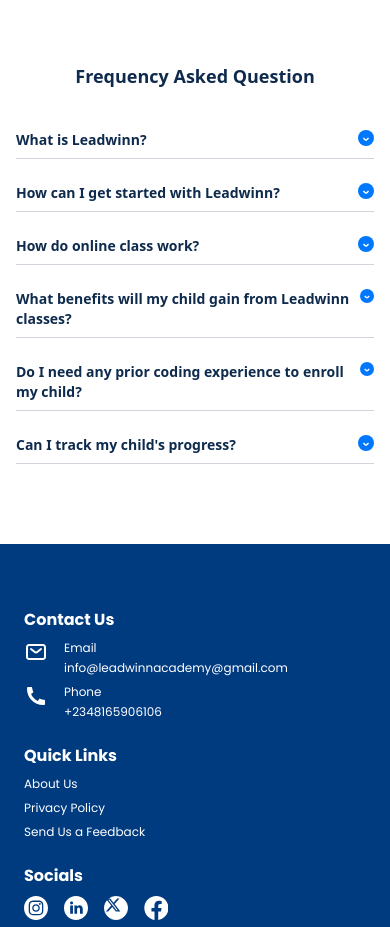
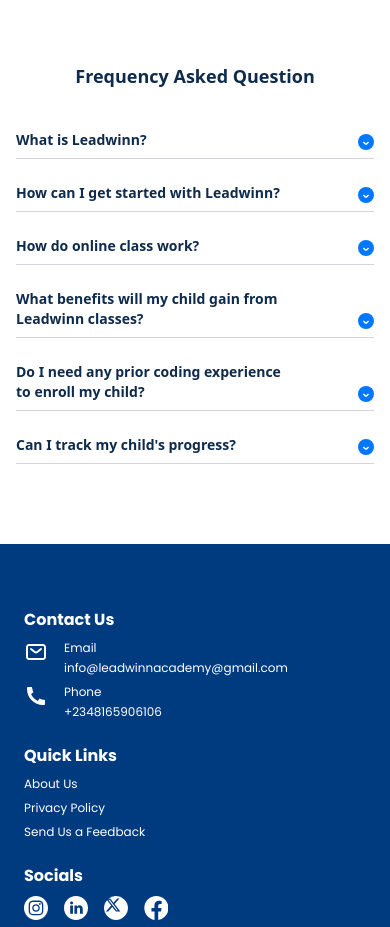
Before and after one commit to Adeleyeha-17/Leadwinn-Academy, a React (Vite) app: page / in a window 390 px wide. Shown: the part 782-1709 px from the top of the page. Built offline with nearby package versions, Linux system fonts and the light colour scheme.

Commit message:
updated faq

```diff
--- a/src/components/Faq/Faq.tsx
+++ b/src/components/Faq/Faq.tsx
@@ -41,10 +41,10 @@ export const Faq: React.FC = () => {
                   onClick={
                      () => toggleTab(index + 1)
                }>
-                  <h3 className='text-head-black text-sm sm:text-lg font-bold focus:border-none'>{
+                  <h3 className='text-head-black w-3/4 sm:w-full text-sm sm:px-0 sm:text-lg font-bold focus:border-none'>{
                      `${data.title}?`
                   }</h3>
-                  <span>{
+                  <span className="w-1/4 flex items-end justify-end">{
                      activeAccordion === index + 1 ? <img src="./accordionBtnUp.svg" className='w-4 sm:w-8'/> : <img src="./accordionBtnDown.svg" className='w-4 sm:w-8'/>
                   }</span>
                </div>
```
